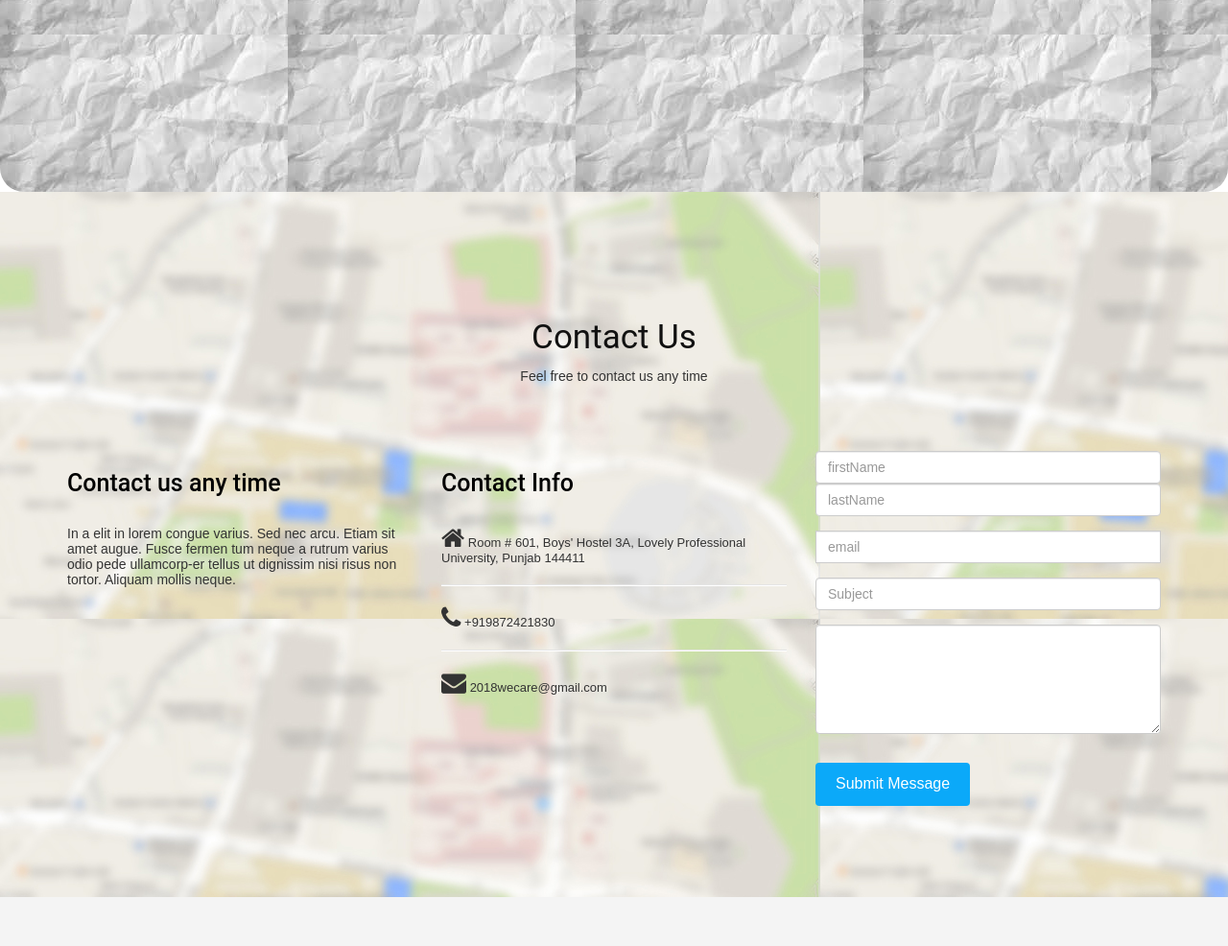
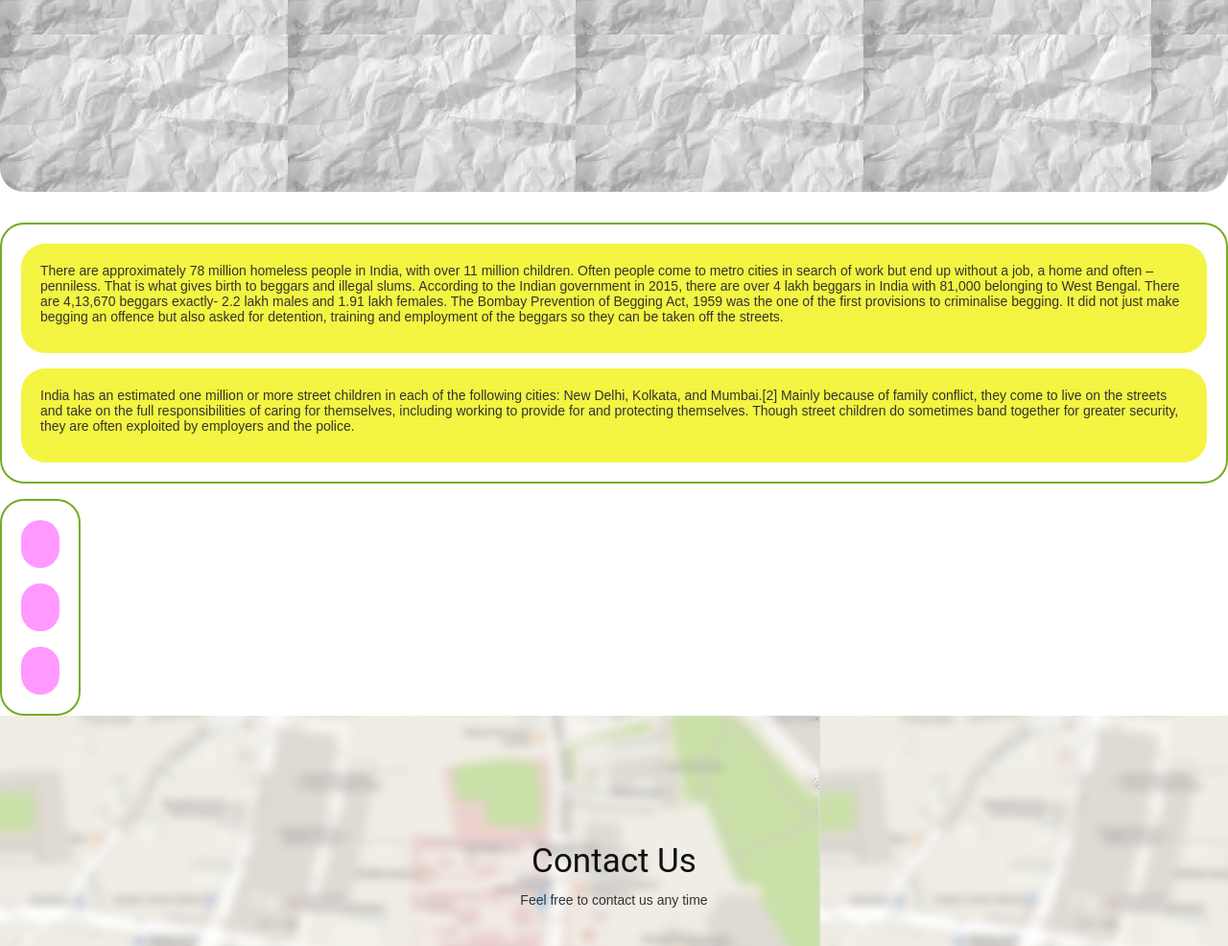
Before and after one commit to siddhantpandey/WeCare, a PHP site: page /begger.php in a window 1280 px wide. Shown: the part 396-1382 px from the top of the page at 96% size. Run offline with PHP 8.4, Linux system fonts and the light colour scheme; data that the repository does not hold is empty.

Commit message:
12:13 AM 16-04-2018

```diff
--- a/begger.php
+++ b/begger.php
@@ -25,6 +25,27 @@
     <style type="text/css">
         body{ font: 14px sans-serif; }
         .wrapper{ width: 350px; padding: 20px; }
+        #storyboard1 {
+        border-radius: 25px;
+        background: #f4f442;
+        padding: 20px;
+
+        display: inline-block;
+        }
+        #storyboard2 {
+        border-radius: 25px;
+        background: #ff99ff;
+        padding: 20px;
+
+        display: inline-block;
+        }
+            #storyboard {
+        border-radius: 25px;
+        border: 2px solid #73AD21;
+        padding: 20px;
+        display: inline-block;
+        }
+
     </style>
 
 
@@ -86,14 +107,40 @@
 							}
 
 					?>
-
-
-
 				</table>
 				</center>
 				<br/><br/><br/><br/><br/><br/><br/><br/><br/>
 			<!--</section> -->
 		</div>
+		<br/><br/>
+		<div id="storyboard">
+	<div id="storyboard1">
+	    <p>There are approximately 78 million homeless people in India, with over 11 million children. Often people come to metro cities in search of work but end up without a job, a home and often – penniless. That is what gives birth to beggars and illegal slums. According to the Indian government in 2015, there are over 4 lakh beggars in India with 81,000 belonging to West Bengal. There are 4,13,670 beggars exactly- 2.2 lakh males and 1.91 lakh females. The Bombay Prevention of Begging Act, 1959 was the one of the first provisions to criminalise begging. It did not just make begging an offence but also asked for detention, training and employment of the beggars so they can be taken off the streets.</p>
+	</div>
+      <br><br>
+  <div id="storyboard1">
+     <p>India has an estimated one million or more street children in each of the following cities: New Delhi, Kolkata, and Mumbai.[2] Mainly because of family conflict, they come to live on the streets and take on the full responsibilities of caring for themselves, including working to provide for and protecting themselves. Though street children do sometimes band together for greater security, they are often exploited by employers and the police.</p>
+      </div>
+
+
+      </div>
+      <br/><br/>
+      <div id="storyboard">
+	<div id="storyboard2">
+	    <p></p>
+	</div>
+      <br><br>
+  <div id="storyboard2">
+     <p></p>
+      </div>
+      <br/><br/>
+      <div id="storyboard2">
+     <p></p>
+      </div>
+
+      </div>
+
+
 
 		<footer>
 		<div id="contact">
```
Also changed, not shown: childlab.php (+20 -0 lines), skl.php (+21 -0 lines), street.php (+20 -0 lines).
